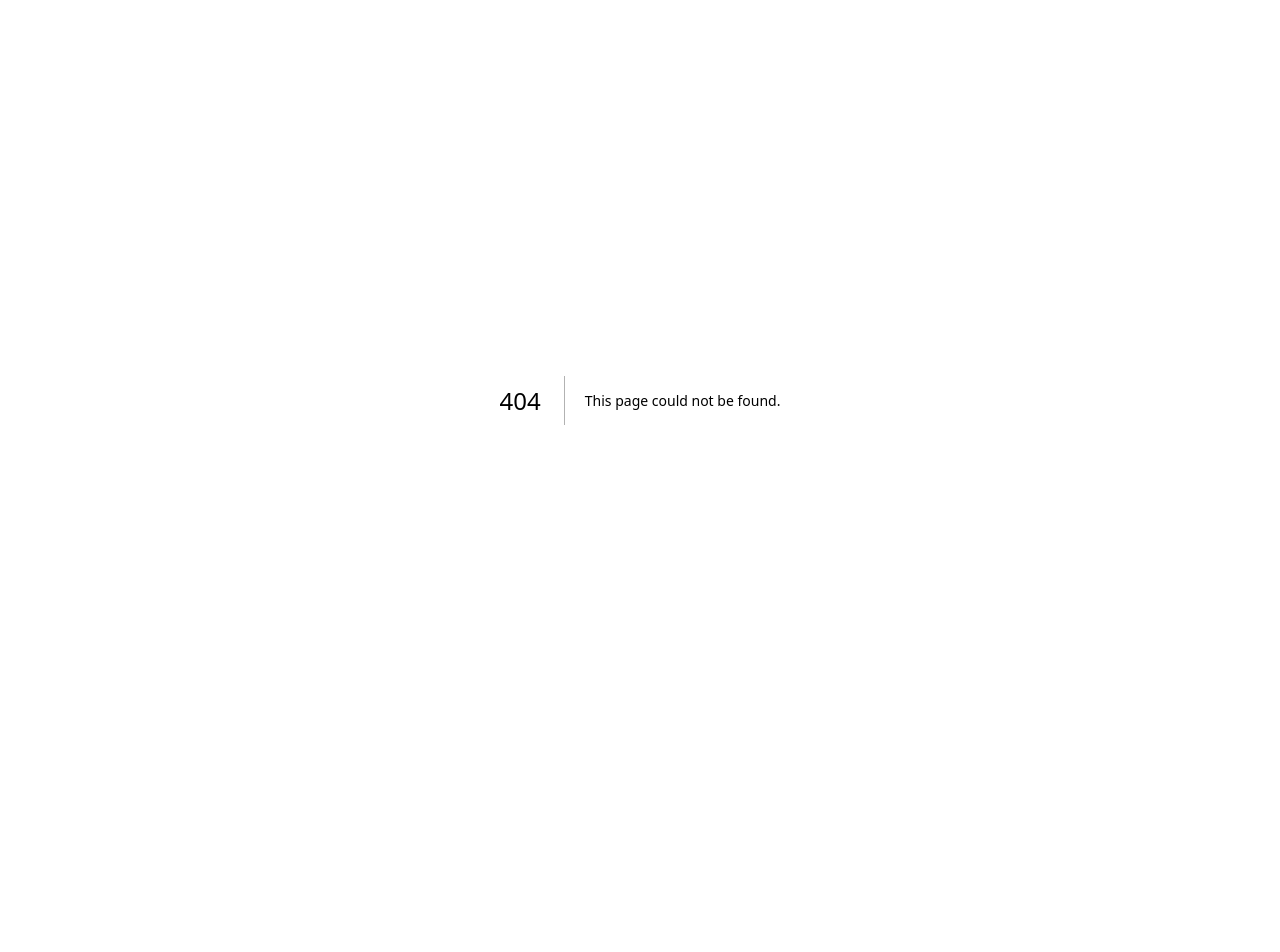
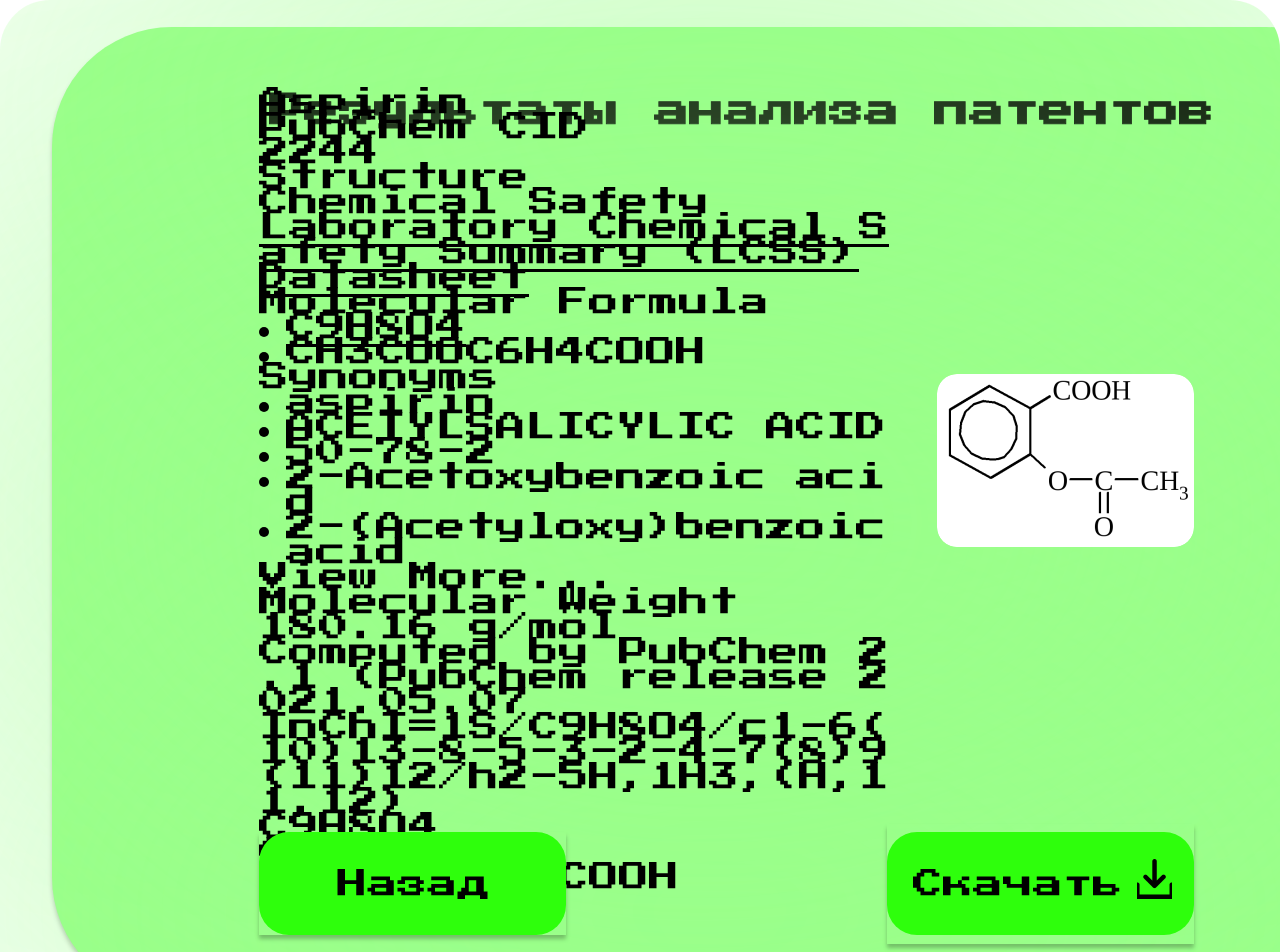
Before and after one commit to Ratiborsith/laba_chmi, a Next.js app: page /frame in a window 1280 px wide. Before the commit this address had no page. Shown: the top 952 px of the page. Before the commit the page ends 800 px from the top, so only its background shows below. Built offline with nearby package versions, Linux system fonts and the light colour scheme; a web font is replaced by a local one.

Commit message:
Pushed from Locofy Builder

```diff
--- /dev/null
+++ b/pages/frame.js
@@ -0,0 +1,87 @@
+import { useCallback } from "react";
+import { useRouter } from "next/router";
+import styles from "./frame.module.css";
+
+const Frame = () => {
+  const router = useRouter();
+
+  const onContainerClick = useCallback(() => {
+    router.push("/frame3");
+  }, [router]);
+
+  return (
+    <div className={styles.div}>
+      <div className={styles.div1} />
+      <div className={styles.div2} />
+      <div className={styles.div3}>Результаты анализа патентов</div>
+      <div className={styles.div4} />
+      <div className={styles.div5} />
+      <img className={styles.icon} alt="" src="/@2x.png" />
+      <div className={styles.div6}>
+        <span className={styles.txt}>
+          <p className={styles.aspirin}>Aspirin</p>
+          <p className={styles.aspirin}>PubChem CID</p>
+          <p className={styles.aspirin}>2244</p>
+          <p className={styles.aspirin}>Structure</p>
+          <p className={styles.aspirin}>Chemical Safety</p>
+          <p className={styles.aspirin}>
+            <a
+              className={styles.laboratoryChemicalSafetySum1}
+              href="https://pubchem.ncbi.nlm.nih.gov/compound/2244#datasheet=LCSS"
+              target="_blank"
+            >
+              <span className={styles.laboratoryChemicalSafety}>
+                Laboratory Chemical Safety Summary (LCSS) Datasheet
+              </span>
+            </a>
+          </p>
+          <p className={styles.aspirin}>Molecular Formula</p>
+          <ul className={styles.c9h8o4Ch3cooc6h4cooh}>
+            <li className={styles.ch3cooc6h4cooh}>
+              <a
+                className={styles.laboratoryChemicalSafetySum1}
+                href="https://pubchem.ncbi.nlm.nih.gov/#query=C9H8O4"
+                target="_blank"
+              >
+                <span className={styles.laboratoryChemicalSafety}>C9H8O4</span>
+              </a>
+            </li>
+            <li className={styles.ch3cooc6h4cooh}>CH3COOC6H4COOH</li>
+          </ul>
+          <p className={styles.aspirin}>Synonyms</p>
+          <ul className={styles.c9h8o4Ch3cooc6h4cooh}>
+            <li className={styles.ch3cooc6h4cooh}>aspirin</li>
+            <li className={styles.ch3cooc6h4cooh}>ACETYLSALICYLIC ACID</li>
+            <li className={styles.ch3cooc6h4cooh}>50-78-2</li>
+            <li className={styles.ch3cooc6h4cooh}>2-Acetoxybenzoic acid</li>
+            <li className={styles.ch3cooc6h4cooh}>2-(Acetyloxy)benzoic acid</li>
+          </ul>
+          <p className={styles.aspirin}>View More...</p>
+          <p className={styles.aspirin}>Molecular Weight</p>
+          <p className={styles.aspirin}>180.16 g/mol</p>
+          <p className={styles.aspirin}>
+            Computed by PubChem 2.1 (PubChem release 2021.05.07
+          </p>
+          <p className={styles.aspirin}>
+            InChI=1S/C9H8O4/c1-6(10)13-8-5-3-2-4-7(8)9(11)12/h2-5H,1H3,(H,11,12)
+          </p>
+          <p className={styles.aspirin}>C9H8O4</p>
+          <p className={styles.aspirin}>C9H8O4</p>
+          <p className={styles.aspirin}>CH3COOC6H4COOH</p>
+          <p className={styles.aspirin}>&nbsp;</p>
+        </span>
+      </div>
+      <div className={styles.div7} onClick={onContainerClick}>
+        <div className={styles.div8} />
+        <div className={styles.div9}>Назад</div>
+      </div>
+      <div className={styles.div10}>
+        <div className={styles.div11} />
+        <div className={styles.div12}>Скачать</div>
+        <img className={styles.icon1} alt="" src="/1@2x.png" />
+      </div>
+    </div>
+  );
+};
+
+export default Frame;
--- /dev/null
+++ b/pages/frame.module.css
@@ -0,0 +1,178 @@
+.div1 {
+  top: 27px;
+  left: 52px;
+  border-radius: var(--br-101xl);
+  background-color: var(--color-palegreen);
+  box-shadow: 0 4px 4px rgba(0, 0, 0, 0.25);
+  width: 1334px;
+  height: 970px;
+}
+.div1,
+.div2,
+.div3 {
+  position: absolute;
+}
+.div2 {
+  top: -42px;
+  left: -18px;
+  border-radius: 50%;
+  background-color: var(--color-palegreen);
+  filter: blur(300px);
+  width: 1570px;
+  height: 309px;
+}
+.div3 {
+  top: 26px;
+  left: 98px;
+  font-size: var(--font-size-16xl);
+  line-height: 35px;
+  display: flex;
+  align-items: center;
+  justify-content: center;
+  width: 1288px;
+  height: 169px;
+  -webkit-text-stroke: 1px #000;
+}
+.div4 {
+  top: 757px;
+  left: -65px;
+  border-radius: 50%;
+  background-color: var(--color-palegreen);
+  filter: blur(300px);
+  width: 1570px;
+  height: 309px;
+}
+.div4,
+.div5,
+.icon {
+  position: absolute;
+}
+.div5 {
+  top: 297px;
+  left: -87px;
+  border-radius: 50%;
+  background-color: var(--color-palegreen);
+  filter: blur(300px);
+  width: 1570px;
+  height: 450px;
+}
+.icon {
+  top: 374px;
+  left: 937px;
+  border-radius: var(--br-xl);
+  width: 257px;
+  height: 173px;
+  object-fit: cover;
+  mix-blend-mode: linear-burn;
+}
+.aspirin {
+  margin: 0;
+}
+.laboratoryChemicalSafety {
+  text-decoration: underline;
+}
+.laboratoryChemicalSafetySum1 {
+  color: inherit;
+}
+.ch3cooc6h4cooh {
+  margin-bottom: 0;
+}
+.c9h8o4Ch3cooc6h4cooh {
+  margin: 0;
+  padding-left: var(--padding-8xl);
+}
+.txt {
+  line-break: anywhere;
+  width: 100%;
+}
+.div6 {
+  top: 202px;
+  left: 259px;
+  font-size: var(--font-inherit);
+  line-height: 25px;
+  font-family: var(--font-inherit);
+  color: var(--font-inherit);
+  text-align: left;
+  display: flex;
+  align-items: center;
+  width: 639px;
+  height: 600px;
+}
+.div6,
+.div8,
+.div9 {
+  position: absolute;
+}
+.div8 {
+  top: 0;
+  left: 0;
+  border-radius: var(--br-11xl);
+  background-color: var(--color-lime-100);
+  width: 307px;
+  height: 103px;
+}
+.div9 {
+  top: 27px;
+  left: 22px;
+  line-height: 120px;
+  display: flex;
+  align-items: center;
+  justify-content: center;
+  width: 263px;
+  height: 49px;
+}
+.div11,
+.div7 {
+  position: absolute;
+  width: 307px;
+  height: 103px;
+}
+.div7 {
+  top: 832px;
+  left: 259px;
+  box-shadow: 0 4px 4px rgba(0, 0, 0, 0.25);
+  cursor: pointer;
+}
+.div11 {
+  top: 8px;
+  left: 0;
+  border-radius: var(--br-11xl);
+  background-color: var(--color-lime-100);
+}
+.div12 {
+  top: 0;
+  left: 26px;
+  line-height: 120px;
+}
+.div10,
+.div12,
+.icon1 {
+  position: absolute;
+}
+.icon1 {
+  top: 35px;
+  left: 250px;
+  width: 35px;
+  height: 40px;
+  object-fit: cover;
+  mix-blend-mode: linear-burn;
+}
+.div10 {
+  top: 824px;
+  left: 887px;
+  box-shadow: 0 4px 4px rgba(0, 0, 0, 0.25);
+  width: 307px;
+  height: 120px;
+}
+.div {
+  position: relative;
+  border-radius: var(--br-31xl);
+  background-color: var(--color-white);
+  width: 100%;
+  height: 1024px;
+  overflow: hidden;
+  text-align: center;
+  font-size: var(--font-size-11xl);
+  color: var(--color-black);
+  font-family: var(--font);
+}
--- a/pages/frame3.js
+++ b/pages/frame3.js
@@ -6,7 +6,7 @@
   const router = useRouter();
 
   const onContainerClick = useCallback(() => {
-    router.push("/");
+    router.push("/frame");
   }, [router]);
 
   const onContainer1Click = useCallback(() => {
--- a/pages/frame4.js
+++ b/pages/frame4.js
@@ -14,7 +14,7 @@
   }, [router]);
 
   const onContainer2Click = useCallback(() => {
-    router.push("/component");
+    router.push("/");
   }, [router]);
 
   const onContainer3Click = useCallback(() => {
--- a/pages/global.css
+++ b/pages/global.css
@@ -11,17 +11,17 @@
   --font-inherit: inherit;
 
   /* font sizes */
+  --font-size-xl: 20px;
+  --font-size: 48px;
   --font-size-11xl: 30px;
-  --font-size-xl: 20px;
   --font-size-16xl: 35px;
   --font-size-6xl: 25px;
   --font-size-21xl: 40px;
-  --font-size: 48px;
 
   /* Colors */
   --color-white: #fff;
+  --color-lime-100: #2eff0c;
   --color-black: #000;
-  --color-lime-100: #2eff0c;
   --color-palegreen: #9bff8b;
   --color-gray: rgba(255, 255, 255, 0.96);
   --color-lawngreen: #70ff18;
```
Also changed, not shown: pages/index.js (+22 -21 lines).
